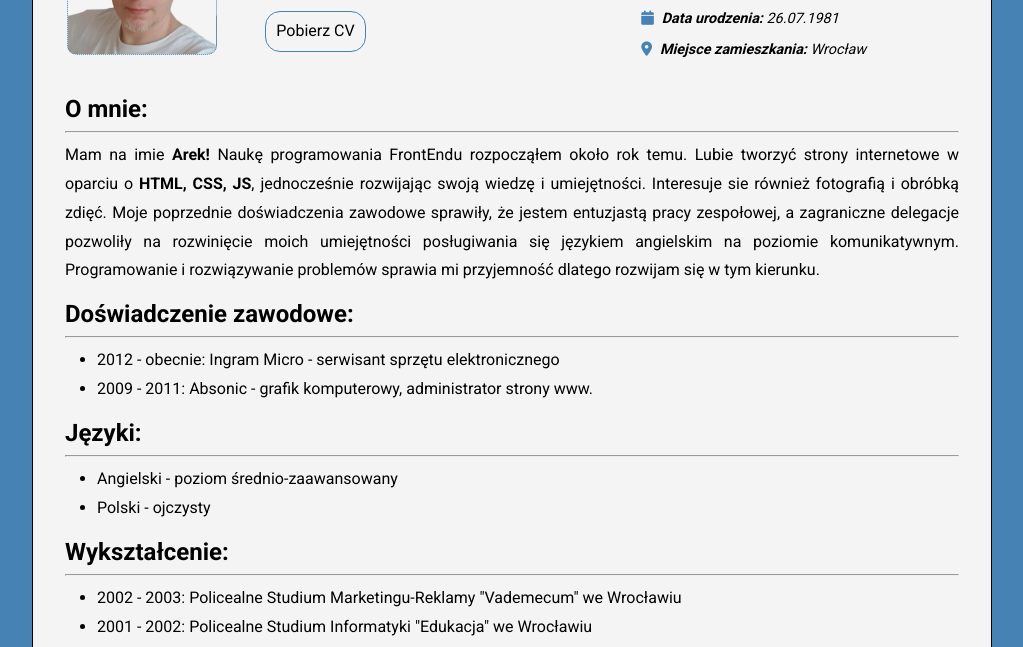
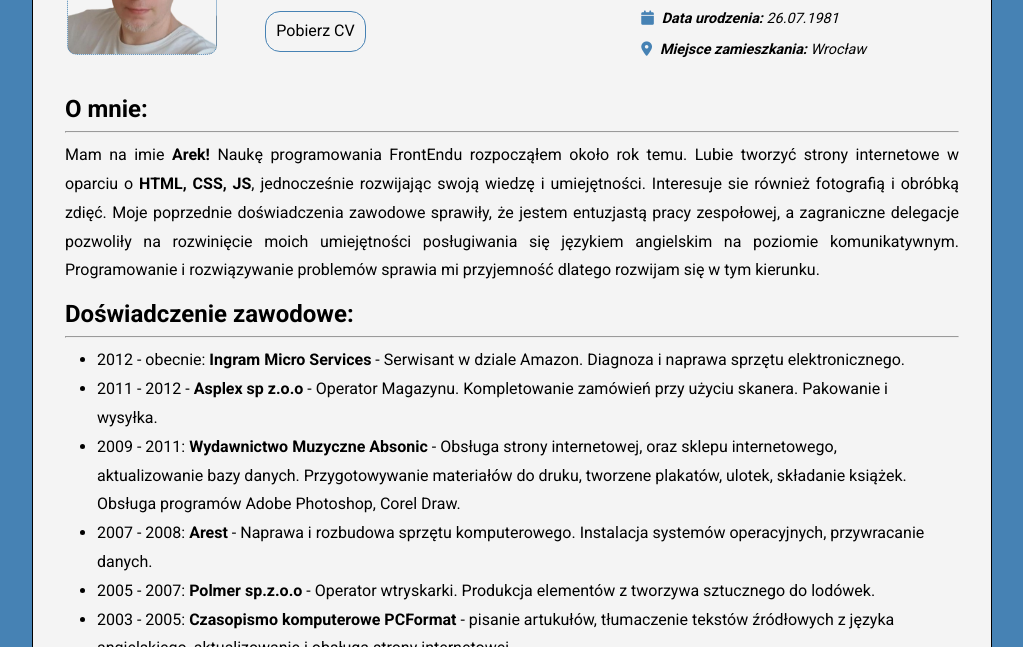
Before and after one commit to Arkadiusz-Adamowicz/CV, a plain HTML site: page index.html in a window 1280 px wide. Shown: the part 153-800 px from the top of the page, without its empty margins (128-1151 px from the left). Drawn offline with Linux system fonts and the light colour scheme.

Commit message:
Update index.html

```diff
--- a/index.html
+++ b/index.html
@@ -70,12 +70,16 @@
         </h2>
         <ul>
           <li>
-            2012 - obecnie: Ingram Micro - serwisant sprzętu elektronicznego
+            2012 - obecnie: <b>Ingram Micro Services</b> - Serwisant w dziale Amazon. Diagnoza i naprawa sprzętu elektronicznego.
           </li>
+          <li>2011 - 2012 - <b>Asplex sp z.o.o</b> -  Operator Magazynu. Kompletowanie zamówień przy użyciu skanera. Pakowanie i wysyłka. </li>
           <li>
-            2009 - 2011: Absonic - grafik komputerowy, administrator strony
-            www.
+            2009 - 2011: <b>Wydawnictwo Muzyczne Absonic</b> - Obsługa strony internetowej, oraz sklepu internetowego, aktualizowanie bazy danych. Przygotowywanie materiałów do druku, tworzene plakatów, ulotek, składanie książek. Obsługa programów Adobe Photoshop, Corel Draw.
           </li>
+          <li>2007 - 2008: <b>Arest</b> - Naprawa i rozbudowa sprzętu komputerowego. Instalacja systemów operacyjnych, przywracanie danych. </li>
+          <li>2005 - 2007: <b>Polmer sp.z.o.o</b> - Operator wtryskarki. Produkcja elementów z tworzywa sztucznego do lodówek.
+          </li>
+          <li>2003 - 2005: <b>Czasopismo komputerowe PCFormat</b> - pisanie artukułów, tłumaczenie tekstów źródłowych z języka angielskiego, aktualizowanie i obsługa strony internetowej</li>
         </ul>
       </section>
       <section>
```
